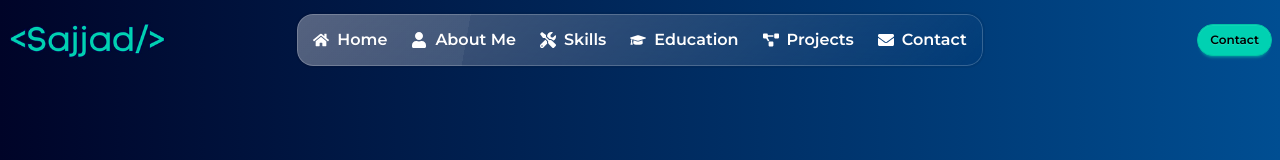
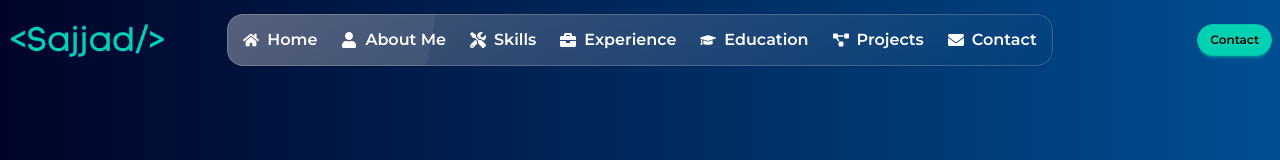
Before and after one commit to sajjadsajux/sajjad-portfolio, a React (Vite) app: page / in a window 1280 px wide. Shown: the top 160 px of the page. Built offline with nearby package versions, Linux system fonts and the light colour scheme; no server answers.

Commit message:
Fix:  scrolling to experience section

```diff
--- a/src/Pages/Home/Home.jsx
+++ b/src/Pages/Home/Home.jsx
@@ -20,7 +20,7 @@ const Home = () => {
       <section id="skills" className=" scroll-mt-16">
         <Skills />
       </section>
-      <section id="experience" className=" ">
+      <section id="experience" className=" scroll-mt-16">
         <Experience />
       </section>
       <section id="education" className=" scroll-mt-16">
--- a/src/components/shared/Navbar/Navbar.jsx
+++ b/src/components/shared/Navbar/Navbar.jsx
@@ -1,4 +1,4 @@
-import { FaEnvelope, FaGraduationCap, FaHome, FaProjectDiagram, FaTools, FaUser } from "react-icons/fa";
+import { FaBriefcase, FaEnvelope, FaGraduationCap, FaHome, FaProjectDiagram, FaTools, FaUser } from "react-icons/fa";
 import SajjadLogo from "../SajjadLogo/SajjadLogo";
 
 const Navbar = () => {
@@ -19,11 +19,11 @@ const Navbar = () => {
           <FaTools /> Skills
         </a>
       </li>
-      {/* <li>
-      <a href="#experience" className="flex items-center gap-2 hover:text-primary">
-        <FaBriefcase /> Experience
-      </a>
-    </li> */}
+      <li>
+        <a href="#experience" className="flex items-center gap-2 hover:text-primary">
+          <FaBriefcase /> Experience
+        </a>
+      </li>
       <li>
         <a href="#education" className="flex items-center gap-2 hover:text-primary">
           <FaGraduationCap /> Education
```
